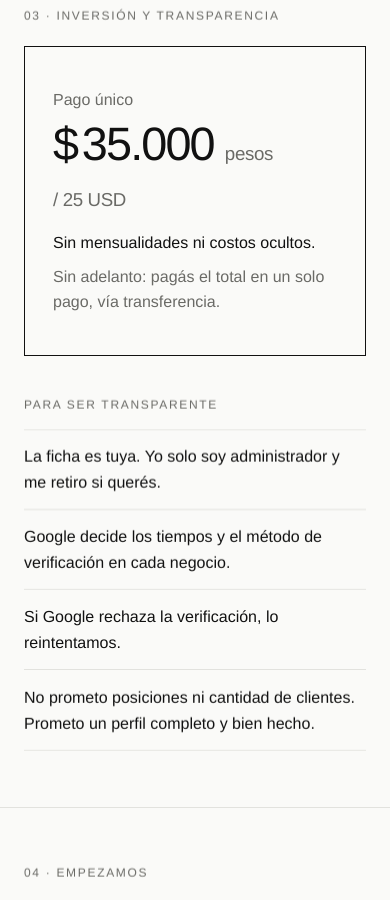
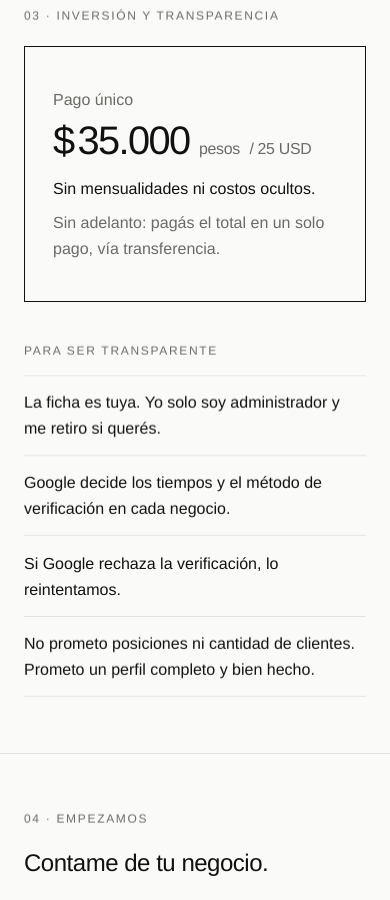
Before and after one commit to VerifyMaps/VerifyMaps.github.io, a website: page index.html in a window 390 px wide. Shown: the part 3380-4280 px from the top of the page. Drawn offline with Linux system fonts and the light colour scheme.

Commit message:
Add files via upload

```diff
--- a/css/styles.css
+++ b/css/styles.css
@@ -36,7 +36,7 @@ ul.ck{list-style:none;padding:0;margin:0}
 ul.ck li{padding:14px 0;border-bottom:1px solid var(--line)}
 ul.ck li:first-child{border-top:1px solid var(--line)}
 .price{border:1px solid var(--ink);padding:40px 28px}
-.price .big{font-size:clamp(44px,12vw,76px);font-weight:500;letter-spacing:-.04em;line-height:1;margin:8px 0 16px}
+.price .big{font-size:clamp(38px,10.2vw,76px);font-weight:500;letter-spacing:-.04em;line-height:1;margin:8px 0 16px}
 .price .big small{font-size:.4em;letter-spacing:-.02em;color:var(--mute);font-weight:400;white-space:nowrap}
 .line{padding:10px 0;border-bottom:1px solid var(--line);display:flex;justify-content:space-between;gap:16px;font-size:15px}
 .line span:first-child{color:var(--mute)}
@@ -142,3 +142,7 @@ html:not(.js) .st .fl{clip-path:none}
 
 /* simbolo del precio separado del numero */
 .price .big .cur{margin-right:.1em}
+
+/* titulo equilibrado en pantallas angostas */
+h1{text-wrap:balance}
+@media (max-width:340px){h1{font-size:30px}}
```
